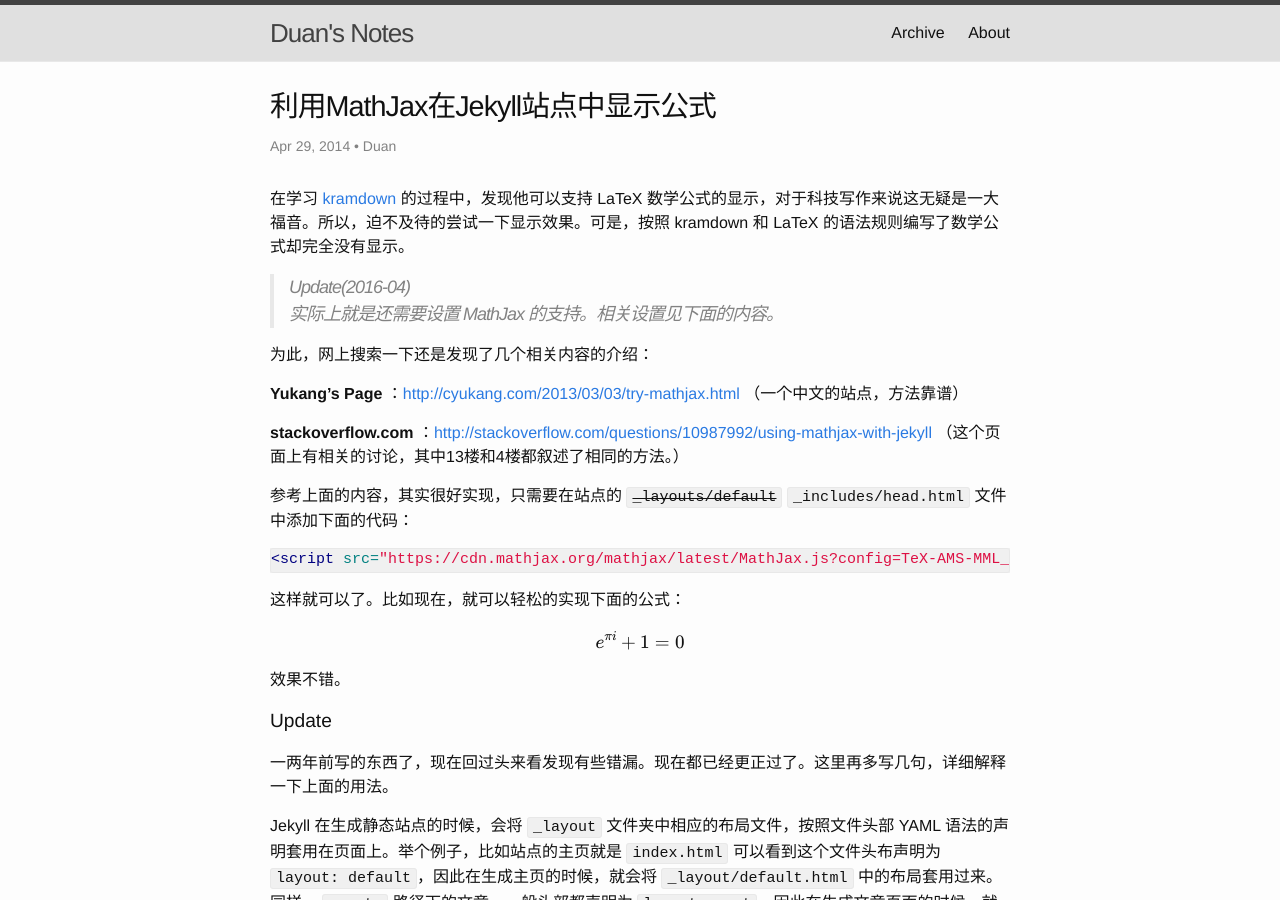
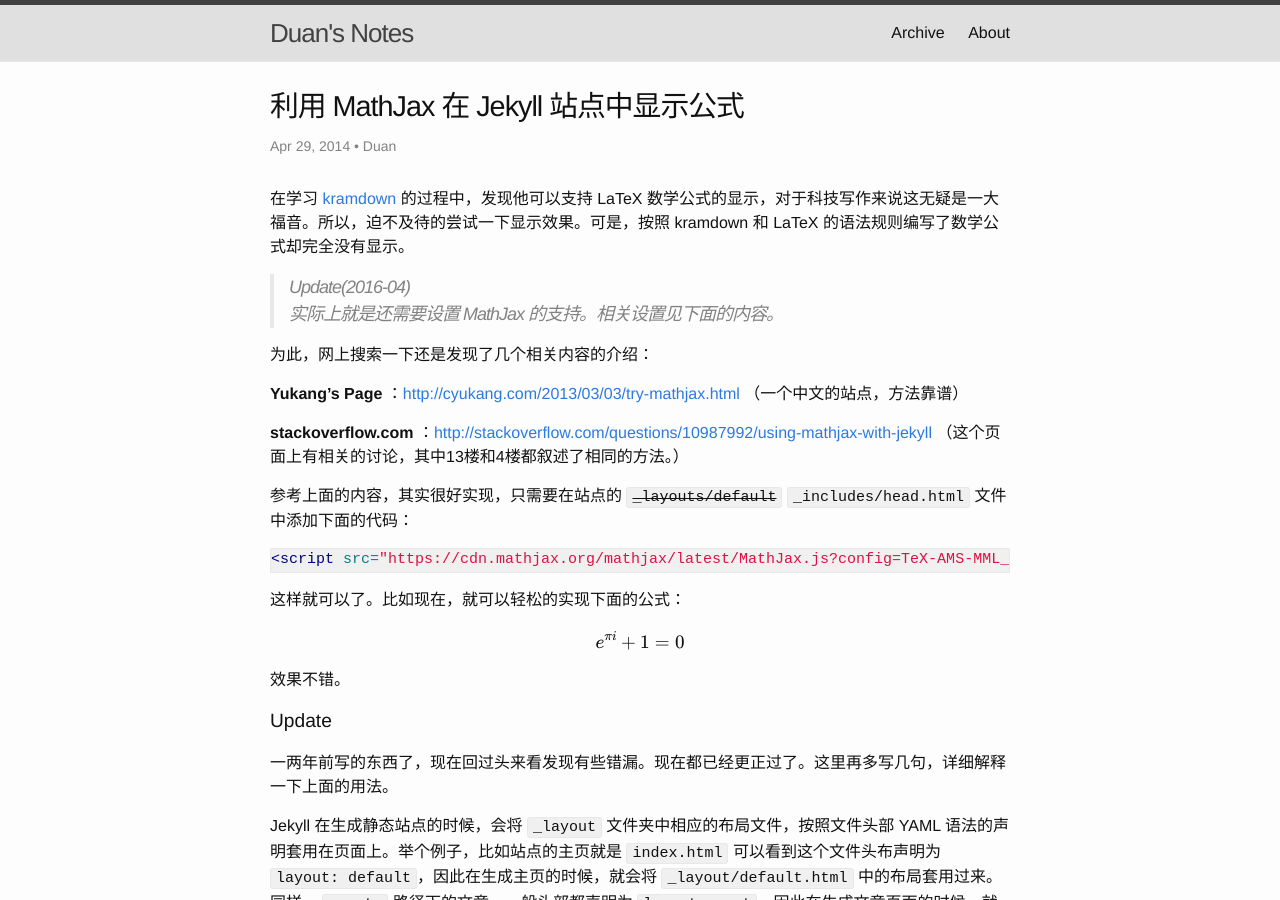
Before and after one commit to wnduan/wnduan.github.io, a Jekyll site: the page built from _posts/2014-04-29-jekyll-with-kramdown-and-mathjax.md, in a window 1280 px wide and 900 px high. Built offline with Jekyll 4.4.1, drawn with Linux system fonts in a browser that asks for light colours; formulas are drawn with MathJax 3; comment, search, counter and statistics services are not loaded; some of the changed text lies outside the part shown.

```diff
--- a/_posts/2014-04-29-jekyll-with-kramdown-and-mathjax.md
+++ b/_posts/2014-04-29-jekyll-with-kramdown-and-mathjax.md
@@ -1,7 +1,7 @@
 ---
 layout: post
 comments: true
-title: "利用MathJax在Jekyll站点中显示公式"
+title: "利用 MathJax 在 Jekyll 站点中显示公式"
 description: ""
 category:
 tags: [jekyll, kramdown, MathJax]
```
Also changed, not shown: other parts of _posts/2014-04-29-jekyll-with-kramdown-and-mathjax.md (+0 -2 lines), _posts/2015-09-24-setup-a-gmail-account-in-outlook.md (+1 -1 lines).
